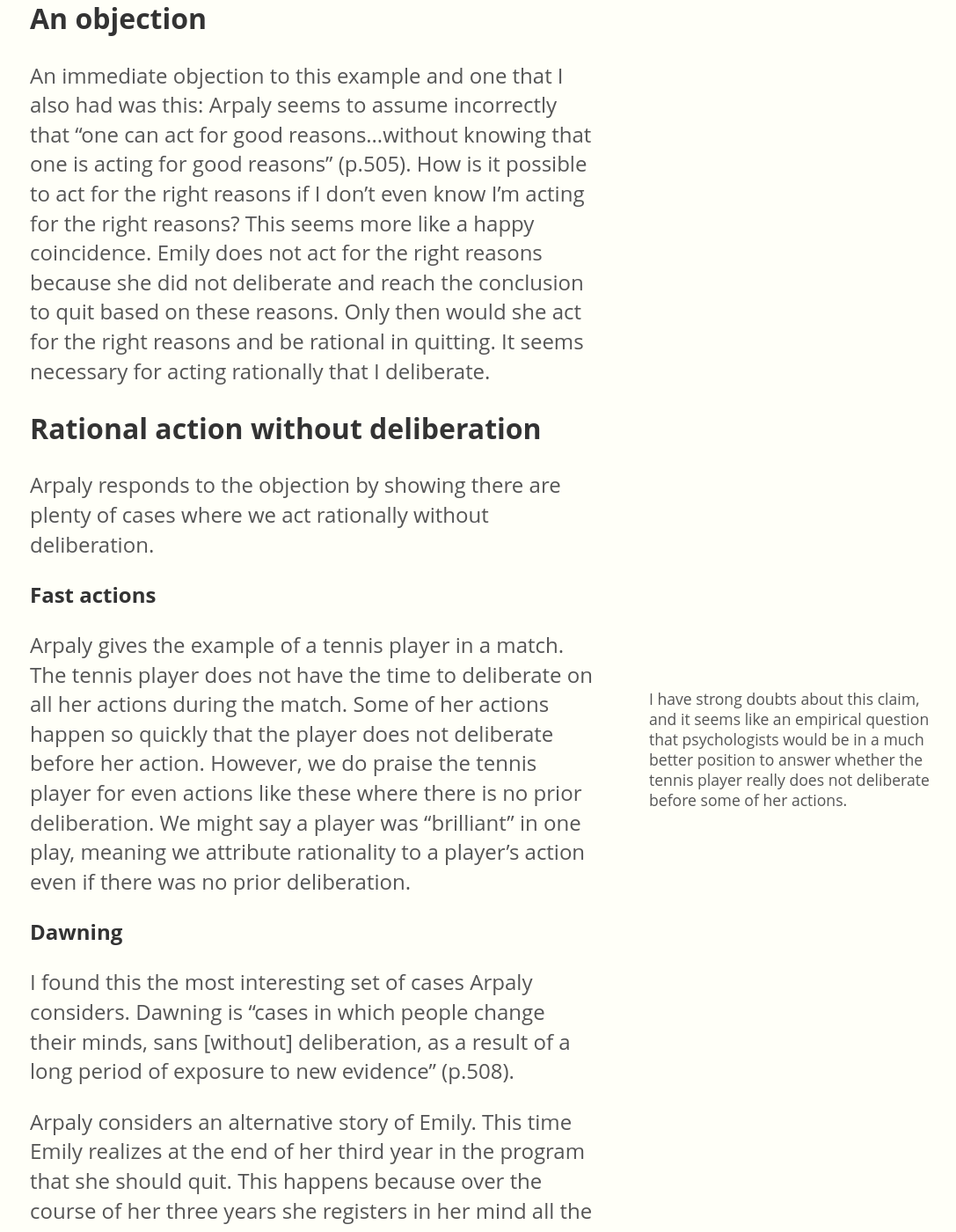
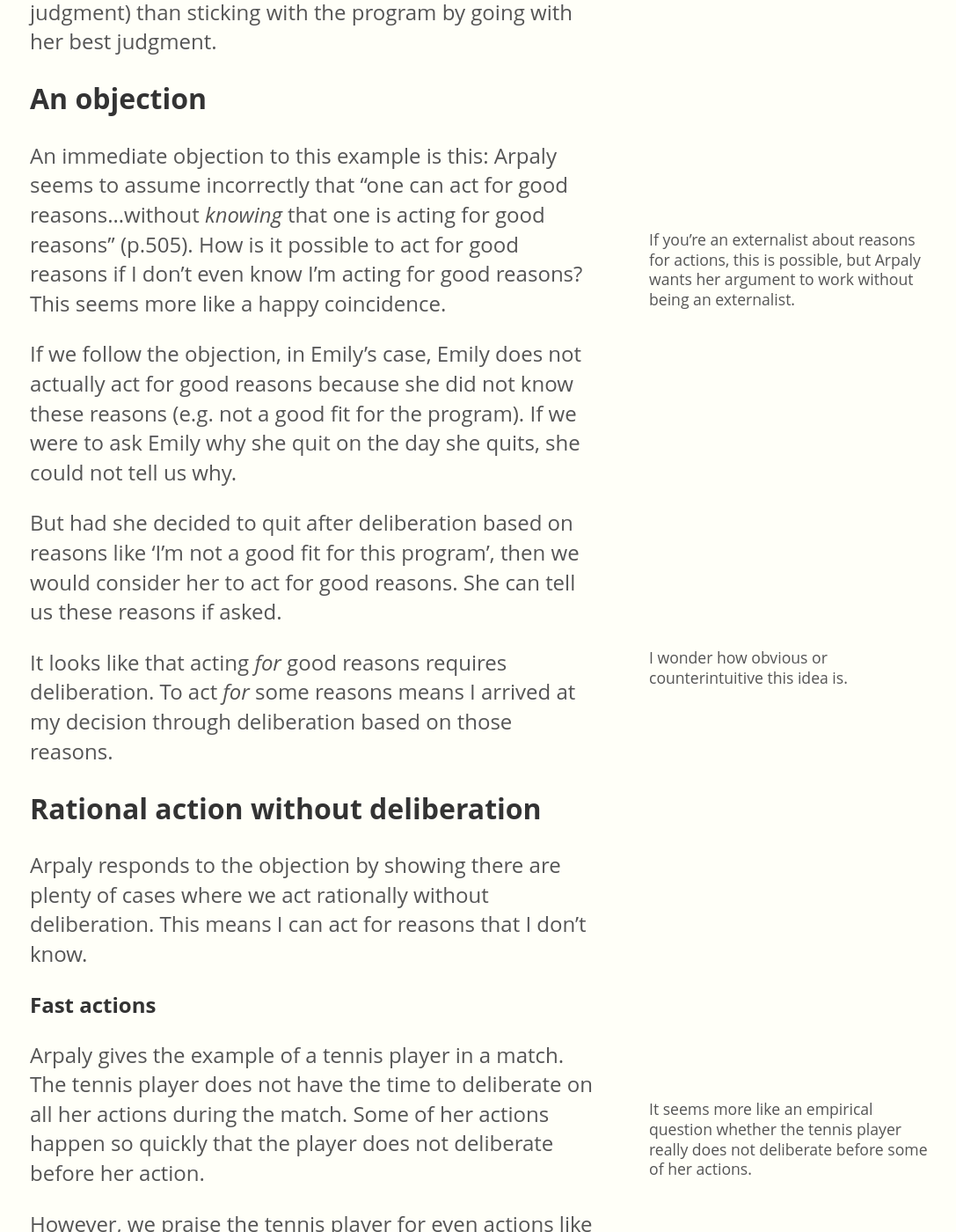
Before and after one commit to wchoi11/notchmess, a Jekyll site: the page built from _posts/2019-11-23-acting-rationally.md, in a window 1280 px wide and 1400 px high, scrolled down 3208 px. Shown: the whole window at 88% size, without its empty margins (126-1213 px from the left). Built offline with Jekyll 4.4.1, drawn with Linux system fonts in a browser that asks for light colours; some of the changed text lies outside the part shown.

Commit message:
Add initial edits for acting rationally

```diff
--- a/_posts/2019-11-23-acting-rationally.md
+++ b/_posts/2019-11-23-acting-rationally.md
@@ -41,7 +41,7 @@
 [^paper]: Arpaly, N. (2000). On Acting Rationally against One's Best Judgment. *Ethics* 110(3), 488-513.
 
 ## A distinction
-I need to first clarify exactly what Arpaly is arguing for. Arpaly is not arguing
+I need to first clarify exactly what Arpaly is arguing for. Arpaly is **not** arguing
 that in some cases like the movie example I should think to myself "Oh, I should act against my
 <label for="mn-demo" class="margin-toggle">&#8853;</label>
 <input type="checkbox" class="margin-toggle"/>
@@ -91,9 +91,12 @@
 the program, she does not consider these reasons for whatever reason.
 
 But one day, "on an impulse," she quits after these negative feelings grow too
-much for her to handle (p.504). She might call her action irrational since she
-still thinks her best judgment is to stick with the program, but a few years
-later she realizes why she felt so dissatisfied with the program. Now, when
+much for her to handle (p.504). She might even call her action irrational since she
+still thinks her best judgment is to stick with the program.
+
+A few years
+later, now that she has settled into a new job,
+she realizes why she felt so dissatisfied with the program. Now, when
 someone asks her why she quit she says that her talents lied elsewhere and
 that the program did not fit her research interests.
 
@@ -103,23 +106,42 @@
 
 ## An objection
 
-An immediate objection to this example
-and one that I also had was this: Arpaly seems to
-assume incorrectly that "one can act for good reasons...without knowing
+An immediate objection to this example is this: Arpaly seems to
+assume incorrectly that "one can act for good reasons...without *knowing*
 that one is acting for good reasons" (p.505). How is it possible to act
-for the right reasons if I don't even know I'm acting for the right reasons? This seems
-more like a happy coincidence.
-Emily does not act for the right
-reasons because she did not deliberate and reach the conclusion to quit
-based on these reasons. Only then would she act for the right reasons and be
-rational in quitting. It seems necessary for acting rationally that I deliberate.
+<label for="mn-demo" class="margin-toggle">&#8853;</label>
+<input type="checkbox" class="margin-toggle"/>
+<span class="marginnote">
+  If you're an externalist about reasons for actions, this is possible, but
+  Arpaly wants her argument to work without being an externalist.
+</span>
+for good reasons if I don't even know I'm acting for good reasons?
+This seems more like a happy coincidence.
 
-<!-- DOUBLE CHECK THE FORMULATION OF THE OBJECTION -->
+
+If we follow the objection, in Emily's case, Emily does not actually act for good
+reasons because she did not know these reasons (e.g. not a good fit for the program).
+If we were to ask Emily why she quit on the day she quits, she could
+not tell us why.
+
+But had she decided to quit after deliberation based on
+reasons like 'I'm not a good fit for this program', then we would consider
+her to act for good reasons. She can tell us these reasons if asked.
+
+<label for="mn-demo" class="margin-toggle">&#8853;</label>
+<input type="checkbox" class="margin-toggle"/>
+<span class="marginnote">
+  I wonder how obvious or counterintuitive this idea is.
+</span>
+It looks like that acting *for* good reasons requires deliberation. To act
+*for* some reasons means I arrived at my decision through
+deliberation based on those reasons.
 
 ## Rational action without deliberation
 
 Arpaly responds to the objection by showing there are plenty of cases
-where we act rationally without deliberation.
+where we act rationally without deliberation. This means I can act
+for reasons that I don't know.
 
 ### Fast actions
 
@@ -128,13 +150,14 @@
 <label for="mn-demo" class="margin-toggle">&#8853;</label>
 <input type="checkbox" class="margin-toggle"/>
 <span class="marginnote">
-  I have strong doubts about this claim, and it seems like an
-  empirical question that psychologists would be in a much
-  better position to answer whether the tennis player really
+  It seems more like an
+  empirical question whether the tennis player really
   does not deliberate before some of her actions.
 </span>
 of her actions happen so quickly that the player does not deliberate before
-her action. However, we do praise the tennis player for even actions like these
+her action.
+
+However, we praise the tennis player for even actions like these
 where there is no prior deliberation. We might say a player was "brilliant"
 in one play, meaning we attribute rationality to a player's action even if
 there was no prior deliberation.
@@ -143,19 +166,25 @@
 
 I found this the most interesting set of cases Arpaly considers. Dawning is
 "cases in which people change their minds, sans [without] deliberation,
-as a result of a long period of exposure to new evidence" (p.508).
+as a result of a long period of exposure to new evidence" (p.508).[^related]
+
+[^related]: Cases of dawning seem to be related to what happens when we follow the advice of 'Sleep on it'. For example, if I'm working on a proof and can't figure out how to get it to work, I might step away for a while (e.g. attempt it the next day, come back after dinner, etc.). Afterwards, I realize that I can do the proof. This is not really like dawning because there's no exposure to new evidence, but I do not deliberate about the problem while I'm away.
 
 Arpaly considers an alternative story of Emily. This time Emily realizes at the
 end of her third year in the program that she should quit. This happens because
 over the course of her three years she registers in her mind all the
 right reasons to quit, but she does not include them in her deliberations about whether
 she should
-continue the program. At the end of her third year, this gradual process of
+continue the program.
+
+At the end of her third year, this gradual process of
 registering all the reasons to quit makes her realize she should quit. In
 other words, it dawns
-on her that she should quit. This is different from before because her best
-judgment changes, but she does not deliberate at any point about reasons
-to quit. Thus, Emily rationally quits but did not deliberate at any point to quit.[^fringe]
+on her that she should quit.
+
+This case is different from before because Emily's best
+judgment changes, but she does not deliberate at any point about quitting.
+Thus, Emily rationally quits but did not deliberate at any point to quit.[^fringe]
 
 [^fringe]: I wonder if Arpaly's cases are really just fringe cases that point out problems with our ordinary conception of deliberation. Fast actions and dawning still are cases with deliberation (at least they seem so to me), but the deliberation in these fringe cases is a different conception of deliberation than the ordinary one.
 
```
